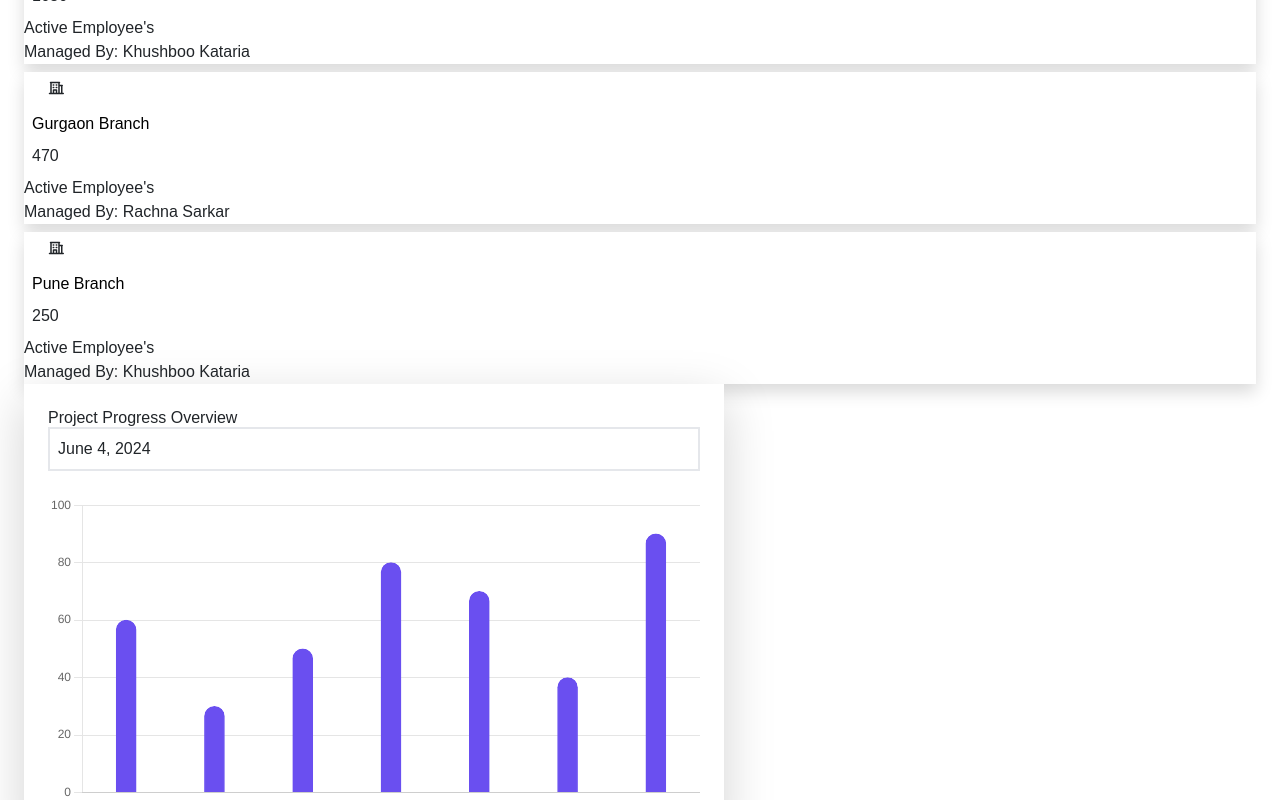
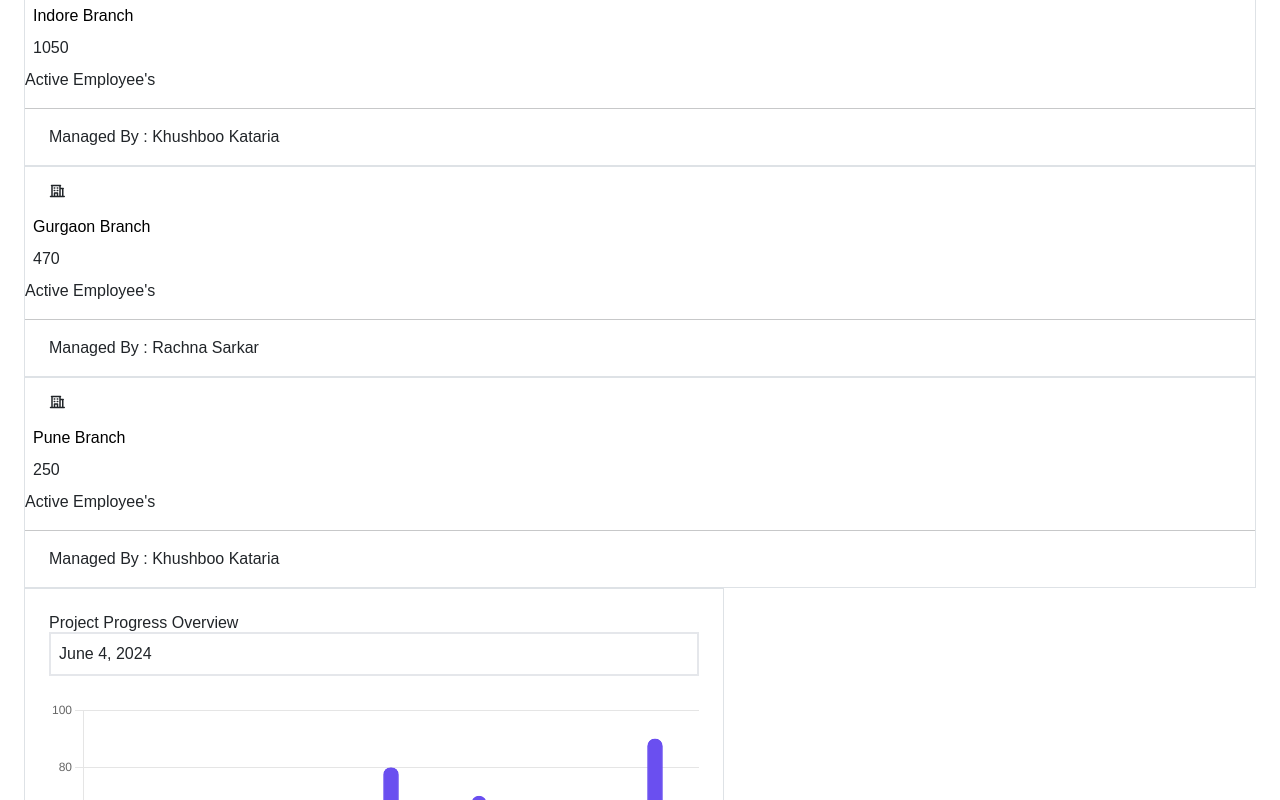
Before and after one commit to manish-Raghav/Employee_Portal_Railword, a React (Vite) app: page /DashBoard in a window 1280 px wide. Shown: the part 1920-2720 px from the top of the page. Built offline with nearby package versions, Linux system fonts and the light colour scheme.

Commit message:
Update Branchcard ui

```diff
--- a/src/Component/DashBoard/Admin/BranchCard.jsx
+++ b/src/Component/DashBoard/Admin/BranchCard.jsx
@@ -2,20 +2,21 @@ import React from "react"
 import {PiBuildingOfficeBold} from "react-icons/pi"
 const BranchCard = ({branch}) => {
   return (
-    <div className="p-9 bg-white shadow rounded-lg  ">
-      <div className="text-gray-500 flex justify-center items-center m-2">
+    <div className=" bg-white border rounded-lg">
+      <div className="text-gray-500 flex  items-center m-2">
         <div className=" m-2 text-blue-500 text-2xl bg-gray-200 rounded-lg p-2">
           <PiBuildingOfficeBold />
         </div>
         <div className=" text-black text-lg"> {branch.name}</div>
       </div>
-
-      <div className=" flex items-center">
-        <div className="text-3xl font-bold m-2">{branch.employees}</div>
+      <div className=" flex items-center mb-3 ml-2">
+        <div className="text-4xl font-bold m-2">{branch.employees}</div>
         <div className="text-green-500">Active Employee's</div>
       </div>
-
-      <div className="text-gray-500">Managed By: {branch.manager}</div>
+      <hr />
+      <div className=" px-4 py-3">
+        <p className="text-gray-500 text-m">Managed By : {branch.manager}</p>
+      </div>
     </div>
   )
 }
--- a/src/Component/DashBoard/Admin/ProjectProgress.jsx
+++ b/src/Component/DashBoard/Admin/ProjectProgress.jsx
@@ -28,7 +28,7 @@ const ProjectProgress = ({data}) => {
         borderColor: "#6A4FF0",
         borderWidth: 1,
         borderRadius: 10,
-        barThickness: 20, // Adjust this for bar width
+        barThickness: 15, // Adjust this for bar width
       },
     ],
   }
@@ -66,7 +66,7 @@ const ProjectProgress = ({data}) => {
 
   return (
     <div
-      className="p-4 bg-white shadow-lg rounded-lg"
+      className="p-4 bg-white border rounded-lg"
       style={{width: "700px", height: "450px"}}
     >
       <div className="flex justify-between items-center mb-4">
@@ -78,7 +78,6 @@ const ProjectProgress = ({data}) => {
             customInput={<CustomInput />}
             dateFormat="MMMM d, yyyy"
           />
-
         </div>
       </div>
 
```
